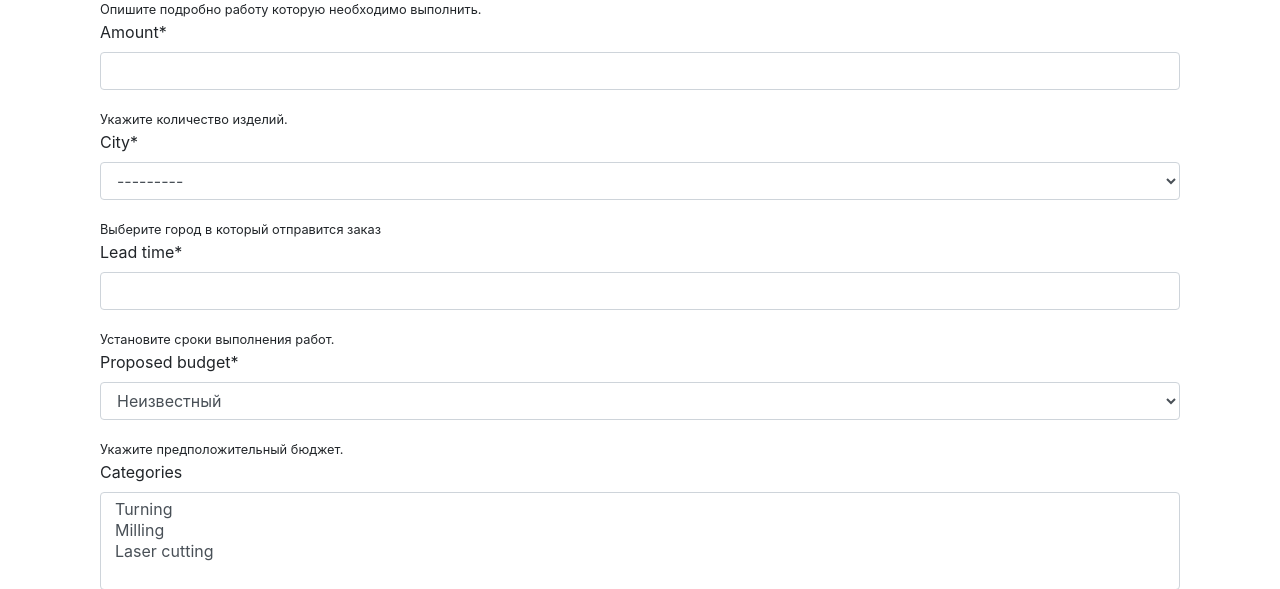
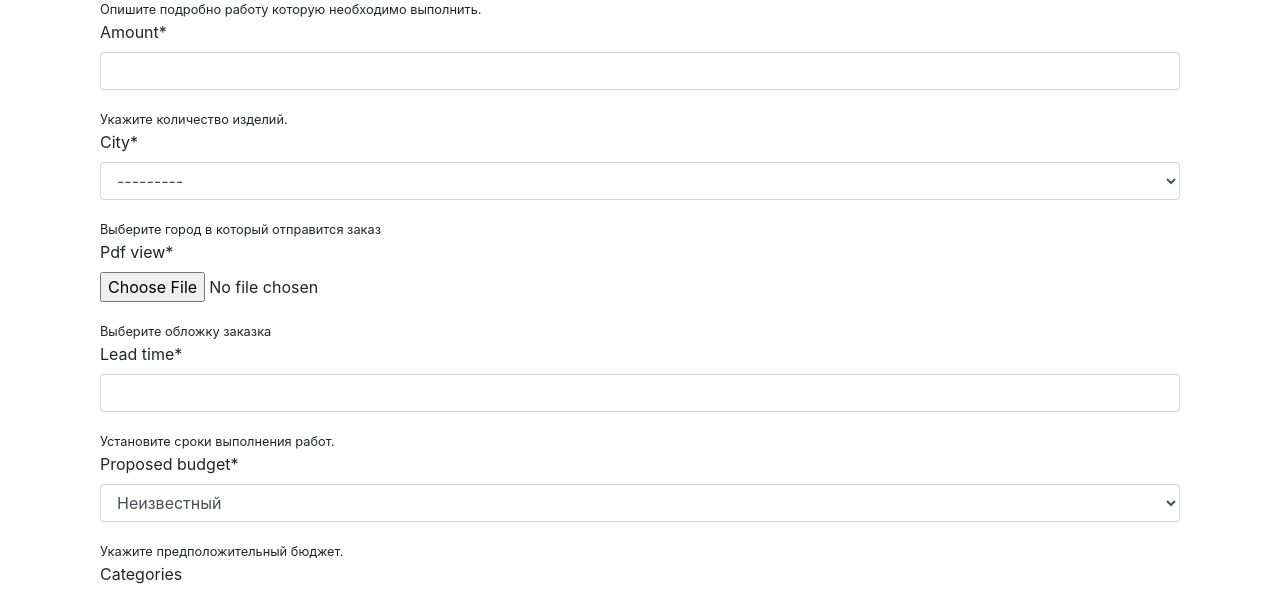
Before and after one commit to TexnoDgo/ORP, a Django app: page /order_create/ in a window 1280 px wide. Shown: the part 628-1217 px from the top of the page. Run offline with Django 3.2, Linux system fonts and the light colour scheme; a user stored in the database is signed in; data comes from the database, SQL or seed files in the repository; both versions use the stored data as it was after the commit; some libraries are stand-ins or nearby versions.

Commit message:
add deafult

```diff
--- a/ORP_site/OR/HomePage/templates/HomePage/base.html
+++ b/ORP_site/OR/HomePage/templates/HomePage/base.html
@@ -9,12 +9,12 @@
     <link rel="stylesheet" href="{% static 'orders/style.css' %}">
 </head>
 <body>
-    <div class="d-flex flex-column flex-md-row align-items-center p-3 px-md-4 mb-3 bg-white border-bottom shadow-sm">
+    <div class="d-flex flex-column flex-md-row align-items-center p-3 px-md-4 mb-3 bg-white border-bottom shadow-sm ">
         <h5 class="my-0 mr-md-auto font-weight-normal"><a href="/">O&R Company</a></h5>
         {% if user.is_authenticated %}
             <a class="btn btn-warning" href="/order_create">{% trans "Create Order" %}</a>
         {% endif %}
-        <nav class="my-2 my-md-0 mr-md-3">
+        <nav class="my-2 my-md-0 mr-md-3" >
             <a class="p-2 text-dark" href="/orders">{% trans "Orders" %}</a>
             <a class="p-2 text-dark" href="#">{% trans "How it work" %}</a>
             <a class="p-2 text-dark" href="#">{% trans "Other!" %}</a>
--- a/ORP_site/OR/dashboard/templates/dashboard/dashboard.html
+++ b/ORP_site/OR/dashboard/templates/dashboard/dashboard.html
@@ -36,6 +36,9 @@
                                 <tr>
                                     <td>{{ user.username }}</td>
                                 </tr>
+                                 <tr>
+                                    <td><img src="{{ user.profile.image.url }}"></td>
+                                </tr>
                                 <tr>
                                     <td>Ретинг</td>
                                 </tr>
--- a/ORP_site/OR/dashboard/views.py
+++ b/ORP_site/OR/dashboard/views.py
@@ -6,6 +6,7 @@ from django.core.paginator import Paginator
 
 def index(request):
     user_order = Order.objects.filter(author=request.user)
+
     count = 0
     for order in user_order:
         count += 1
--- a/ORP_site/OR/orders/forms.py
+++ b/ORP_site/OR/orders/forms.py
@@ -6,7 +6,7 @@ from django.views.generic import CreateView
 class OrderCreateForm(forms.ModelForm):
     class Meta:
         model = Order
-        fields = ['title', 'description', 'amount', 'city', 'lead_time', 'proposed_budget', 'activity',
+        fields = ['title', 'description', 'amount', 'city', 'lead_time', 'pdf_view', 'proposed_budget', 'activity',
                   'categories']
 
         # Привязка авторезированого пользователя к автору заказа
@@ -18,7 +18,7 @@ class OrderCreateForm(forms.ModelForm):
 class OrderUpdateForm(forms.ModelForm):
     class Meta:
         model = Order
-        fields = ['title', 'description', 'amount', 'city', 'lead_time', 'proposed_budget', 'status',
+        fields = ['title', 'description', 'amount', 'city', 'lead_time', 'pdf_view', 'proposed_budget', 'status',
                   'categories']
 
 
--- a/ORP_site/OR/orders/models.py
+++ b/ORP_site/OR/orders/models.py
@@ -2,6 +2,14 @@ from django.db import models
 from django.utils import timezone
 from django.contrib.auth.models import User
 from django.urls import reverse
+
+from pdf2image.exceptions import (
+    PDFInfoNotInstalledError,
+    PDFPageCountError,
+    PDFSyntaxError
+)
+
+from pdf2image import convert_from_path, convert_from_bytes
 
 
 class AllCity(models.Model):
@@ -33,6 +41,9 @@ class Order(models.Model):
     title = models.CharField(max_length=100)  # Заголовок заказа
     description = models.TextField()  # Описание заказа
     #order_files = models.ManyToManyField('Files', blank=True, related_name='orders_file')  # Прикрипленные файлы
+    pdf_view = models.FileField(default='default.pdf', upload_to='pdf')  # Файл обложки заказа PDF
+    image_view = models.ImageField(default='default.jpg', upload_to='image_preview')
+    other_files = models.FileField(default='default.jpg', upload_to='otherFiles')  # Другие файлы заказа
     amount = models.PositiveIntegerField()  # Кол-во изделий
     city = models.ForeignKey(AllCity, on_delete=models.PROTECT)  # Город заказа
     lead_time = models.DateField()  # Срок выполнения заказа
@@ -48,6 +59,13 @@ class Order(models.Model):
 
     def get_absolute_url(self):
         return reverse('order_detail', kwargs={'pk': self.pk})
+
+    def save(self, *args, **kwargs):  # Преобразование изображения
+        super(Order, self).save(*args, **kwargs)
+
+        convert = convert_from_path(self.pdf_view.path)
+        convert.save(self.image_view.path)
+
 
 
 class OperationCategories(models.Model):
--- a/ORP_site/OR/orders/templates/orders/all_orders.html
+++ b/ORP_site/OR/orders/templates/orders/all_orders.html
@@ -54,7 +54,10 @@
             <table class="table-dark">
                 <tbody>
                     <tr>
-                        <td class="order-drawings" rowspan="6">Изображение заказа</td>
+                        <td class="order-drawings" rowspan="6">
+                            Изображение заказа
+                            <img src="{{order.image_view.url}}">
+                        </td>
                         <td class="order-title">{{ order.title }}</td>
                         <td class="oreder-author">{{ order.author }}</td>
                     </tr>
--- a/ORP_site/OR/orders/templates/orders/order_create.html
+++ b/ORP_site/OR/orders/templates/orders/order_create.html
@@ -42,6 +42,11 @@
                         <small>Выберите город в который отправится заказ</small>
                     </div>
 
+                    <div class="form-city">
+                        {{ form.pdf_view|as_crispy_field}}
+                        <small>Выберите обложку заказка</small>
+                    </div>
+
                     <div class="form-lead_time">
                         {{ form.lead_time|as_crispy_field}}
                         <small>Установите сроки выполнения работ.</small>
--- a/ORP_site/OR/orders/templates/orders/update.html
+++ b/ORP_site/OR/orders/templates/orders/update.html
@@ -45,6 +45,11 @@
                             <small>Измените город в который отправится заказ</small>
                         </div>
 
+                        <div class="form-city">
+                            {{ form.pdf_view|as_crispy_field}}
+                            <small>Измените обложку заказа.</small>
+                        </div>
+
                         <div class="form-lead_time">
                             {{ form.lead_time|as_crispy_field}}
                             <small>Измените сроки выполнения работ.</small>
--- a/ORP_site/OR/orders/views.py
+++ b/ORP_site/OR/orders/views.py
@@ -112,7 +112,7 @@ def order_update(request):
 
 class OrderUpdateView(UpdateView):
     model = Order
-    fields = ['title', 'description', 'amount', 'city', 'lead_time', 'proposed_budget', 'activity',
+    fields = ['title', 'description', 'amount', 'city', 'pdf_view', 'lead_time', 'proposed_budget', 'activity',
               'status', 'categories']
 
     def form_valid(self, form):
--- a/ORP_site/OR/users/templates/users/profile.html
+++ b/ORP_site/OR/users/templates/users/profile.html
@@ -17,6 +17,7 @@
                     {% csrf_token %}
                     <fieldset class="form-group">
                         {{ u_form|crispy }}
+                        <img src="{{ user.profile.image.url }}">
                         {{ p_form|crispy }}
                     </fieldset>
                 </div>
```
Also changed, not shown: ORP_site/OR/OR/urls.py (line endings or trailing spaces), ORP_site/OR/db.sqlite3, ORP_site/OR/media/image_preview/default.jpg (added), ORP_site/OR/media/otherFiles/default.jpg (added), ORP_site/OR/orders/migrations/0017_auto_20200324_1430.py (added), ORP_site/OR/orders/migrations/0018_order_image_view.py (added), 1 other file.
